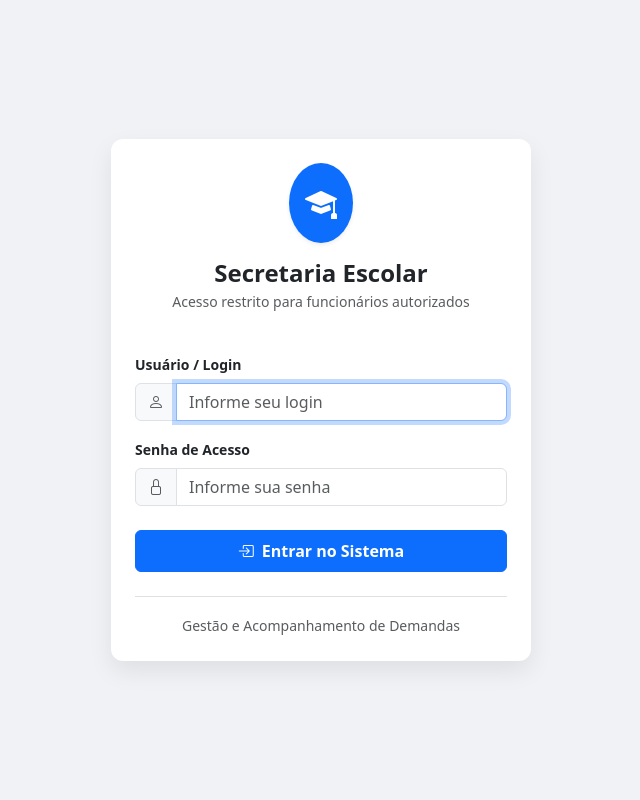
After one commit to joaoguilherme01-max/projeto-integrador-secretaria, a Django app: page /login/ in a window 1280 px wide. The commit adds this page. Shown: the whole page, without its empty margins (319-959 px from the left). Run offline with Django 5.2, Linux system fonts and the light colour scheme.

Commit message:
feat: add secretaria core views, decorators, templates, and settings configuration

```diff
--- /dev/null
+++ b/secretaria/templates/secretaria/login.html
@@ -0,0 +1,73 @@
+<!DOCTYPE html>
+<html lang="pt-br">
+<head>
+    <meta charset="UTF-8">
+    <meta name="viewport" content="width=device-width, initial-scale=1.0">
+    <title>Login - Sistema da Secretaria Escolar</title>
+    <link href="https://cdn.jsdelivr.net/npm/bootstrap@5.3.3/dist/css/bootstrap.min.css" rel="stylesheet">
+    <link rel="stylesheet" href="https://cdn.jsdelivr.net/npm/bootstrap-icons@1.11.3/font/bootstrap-icons.min.css">
+    <style>
+        body {
+            background-color: #f0f2f5;
+            min-height: 100vh;
+            display: flex;
+            align-items: center;
+            justify-content: center;
+        }
+        .login-card {
+            max-width: 420px;
+            width: 100%;
+            border-radius: 12px;
+            box-shadow: 0 10px 25px rgba(0,0,0,0.08);
+        }
+    </style>
+</head>
+<body>
+    <div class="login-card card border-0 p-4 bg-white">
+        <div class="text-center mb-4">
+            <div class="bg-primary text-white d-inline-flex p-3 rounded-circle mb-3 shadow-sm">
+                <i class="bi bi-mortarboard-fill fs-2"></i>
+            </div>
+            <h4 class="fw-bold mb-1">Secretaria Escolar</h4>
+            <p class="text-muted small">Acesso restrito para funcionários autorizados</p>
+        </div>
+
+        {% if messages %}
+            {% for message in messages %}
+                <div class="alert alert-{{ message.tags|default:'info' }} alert-dismissible fade show small" role="alert">
+                    {{ message }}
+                    <button type="button" class="btn-close" data-bs-dismiss="alert"></button>
+                </div>
+            {% endfor %}
+        {% endif %}
+
+        <form method="POST" action="{% url 'secretaria:login' %}{% if request.GET.next %}?next={{ request.GET.next }}{% endif %}">
+            {% csrf_token %}
+
+            <div class="mb-3">
+                <label for="id_username" class="form-label small fw-semibold">Usuário / Login</label>
+                <div class="input-group">
+                    <span class="input-group-text bg-light text-muted"><i class="bi bi-person"></i></span>
+                    <input type="text" name="username" autofocus required id="id_username" class="form-control" placeholder="Informe seu login">
+                </div>
+            </div>
+
+            <div class="mb-4">
+                <label for="id_password" class="form-label small fw-semibold">Senha de Acesso</label>
+                <div class="input-group">
+                    <span class="input-group-text bg-light text-muted"><i class="bi bi-lock"></i></span>
+                    <input type="password" name="password" required id="id_password" class="form-control" placeholder="Informe sua senha">
+                </div>
+            </div>
+
+            <button type="submit" class="btn btn-primary w-100 py-2 fw-semibold">
+                <i class="bi bi-box-arrow-in-right me-2"></i>Entrar no Sistema
+            </button>
+        </form>
+
+        <div class="text-center mt-4 pt-3 border-top">
+            <small class="text-muted">Gestão e Acompanhamento de Demandas</small>
+        </div>
+    </div>
+</body>
+</html>
--- a/secretaria/urls.py
+++ b/secretaria/urls.py
@@ -4,8 +4,15 @@ from . import views
 app_name = 'secretaria'
 
 urlpatterns = [
+    # Autenticação
+    path('login/', views.login_view, name='login'),
+    path('logout/', views.logout_view, name='logout'),
+
+    # Páginas internas protegidas
     path('', views.lista_demandas, name='lista_demandas'),
     path('demandas/<str:protocolo>/', views.detalhe_demanda, name='detalhe_demanda'),
+
+    # Painel restrito a Gestores e Administradores
     path('dashboard/', views.dashboard_indicadores, name='dashboard'),
     path('api/indicadores/', views.api_indicadores, name='api_indicadores'),
 ]
--- a/secretaria/views.py
+++ b/secretaria/views.py
@@ -1,20 +1,58 @@
-from django.shortcuts import render, get_object_or_404
+from django.shortcuts import render, get_object_or_404, redirect
 from django.http import JsonResponse
 from django.core.paginator import Paginator
 from django.contrib.auth.models import User
+from django.contrib.auth.decorators import login_required
+from django.contrib.auth import authenticate, login, logout
+from django.contrib.auth.forms import AuthenticationForm
+from django.contrib import messages
 from .models import Demanda, Categoria
 from .services import obter_indicadores_gestao, listar_demandas_filtradas
+from .decorators import perfil_necessario
 
 
+def login_view(request):
+    """View de autenticação individual com usuário e senha."""
+    if request.user.is_authenticated:
+        return redirect('secretaria:lista_demandas')
+
+    if request.method == 'POST':
+        form = AuthenticationForm(request, data=request.POST)
+        if form.is_valid():
+            usuario = form.get_user()
+            perfil = getattr(usuario, 'perfil', None)
+
+            # Verifica se o perfil está ativo (superusuários têm bypass)
+            if not usuario.is_superuser and perfil and not perfil.ativo:
+                messages.error(request, 'Esta conta está inativa. Contate o administrador.')
+                return render(request, 'secretaria/login.html', {'form': form})
+
+            login(request, usuario)
+            messages.success(request, f'Bem-vindo(a), {usuario.get_full_name() or usuario.username}!')
+            next_url = request.GET.get('next')
+            if next_url:
+                return redirect(next_url)
+            return redirect('secretaria:lista_demandas')
+        else:
+            messages.error(request, 'Usuário ou senha inválidos.')
+    else:
+        form = AuthenticationForm(request)
+
+    return render(request, 'secretaria/login.html', {'form': form})
+
+
+def logout_view(request):
+    """Encerra a sessão do usuário de forma segura."""
+    logout(request)
+    messages.info(request, 'Você encerrou sua sessão com segurança.')
+    return redirect('secretaria:login')
+
+
+@login_required
 def lista_demandas(request):
     """
-    Exibe a listagem tabular e pesquisável de demandas com filtros por:
-    - Status
-    - Responsável
-    - Categoria
-    - Prioridade
-    - Período (data_inicio e data_fim)
-    - Pesquisa por protocolo, solicitante, contato ou descrição
+    Exibe a listagem tabular e pesquisável de demandas.
+    Protegida: requer autenticação individual.
     """
     filtros = {
         'busca': request.GET.get('busca', ''),
@@ -44,12 +82,17 @@ def lista_demandas(request):
         'status_choices': Demanda.STATUS_CHOICES,
         'prioridade_choices': Demanda.PRIORIDADE_CHOICES,
         'filtros': filtros,
+        'perfil_usuario': getattr(request.user, 'perfil', None),
     }
     return render(request, 'secretaria/lista_demandas.html', context)
 
 
+@login_required
 def detalhe_demanda(request, protocolo):
-    """Exibe os detalhes e histórico completo de uma demanda."""
+    """
+    Exibe os detalhes e histórico completo de uma demanda.
+    Protegida: requer autenticação individual.
+    """
     demanda = get_object_or_404(
         Demanda.objects.select_related('categoria', 'responsavel').prefetch_related('historicos__usuario', 'anexos'),
         protocolo=protocolo
@@ -57,13 +100,23 @@ def detalhe_demanda(request, protocolo):
     return render(request, 'secretaria/detalhe_demanda.html', {'demanda': demanda})
 
 
+@login_required
+@perfil_necessario('ADMINISTRADOR', 'GESTOR')
 def dashboard_indicadores(request):
-    """View para exibição do painel gerencial de indicadores."""
+    """
+    View de indicadores gerenciais da secretaria.
+    Protegida por perfil: Apenas ADMINISTRADOR e GESTOR têm acesso.
+    """
     indicadores = obter_indicadores_gestao()
     return render(request, 'secretaria/dashboard.html', {'indicadores': indicadores})
 
 
+@login_required
+@perfil_necessario('ADMINISTRADOR', 'GESTOR')
 def api_indicadores(request):
-    """Endpoint JSON com os indicadores para gráficos ou consumo assíncrono."""
+    """
+    Endpoint JSON de indicadores.
+    Protegida por perfil: Apenas ADMINISTRADOR e GESTOR.
+    """
     indicadores = obter_indicadores_gestao()
     return JsonResponse(indicadores)
--- a/setup/settings.py
+++ b/setup/settings.py
@@ -117,6 +117,10 @@ USE_TZ = True
 
 STATIC_URL = 'static/'
 
+LOGIN_URL = 'secretaria:login'
+LOGIN_REDIRECT_URL = 'secretaria:lista_demandas'
+LOGOUT_REDIRECT_URL = 'secretaria:login'
+
 
 # Email
 # https://docs.djangoproject.com/en/6.1/topics/email/#topic-email-configuration
```
Also changed, not shown: secretaria/decorators.py (added, +33 -0 lines), secretaria/templates/secretaria/dashboard.html (+15 -5 lines), secretaria/templates/secretaria/detalhe_demanda.html (+8 -3 lines), secretaria/templates/secretaria/lista_demandas.html (+24 -1 lines), secretaria/tests.py (+92 -1 lines).
